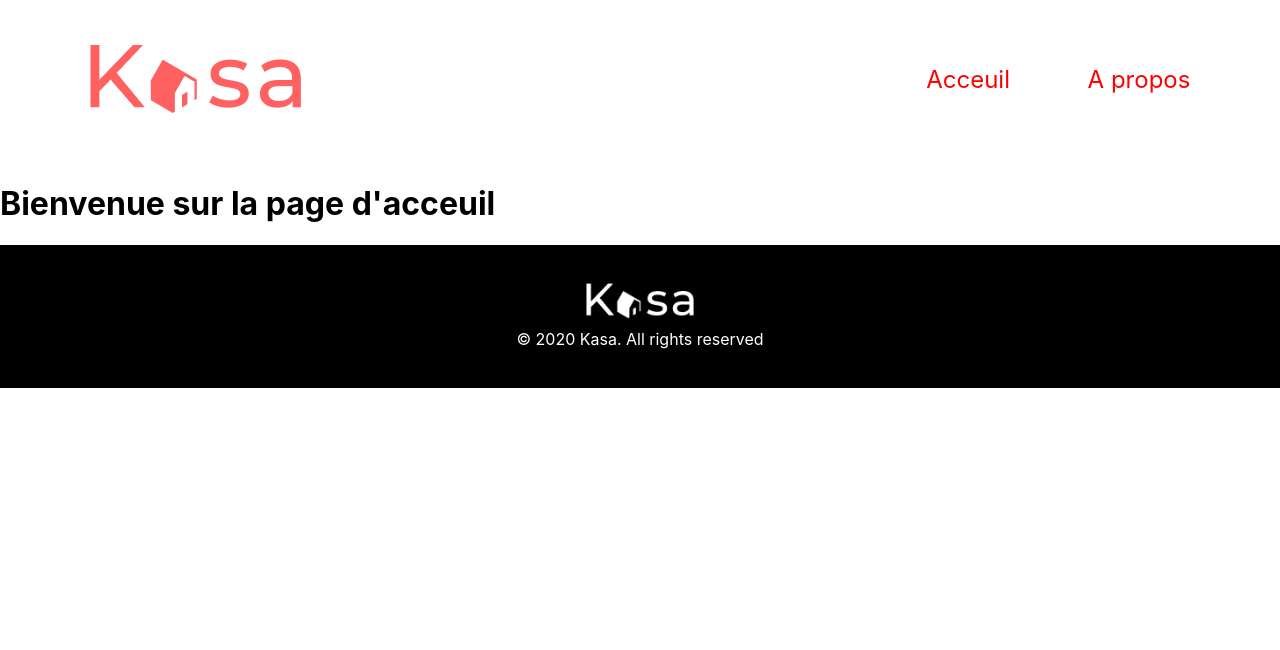
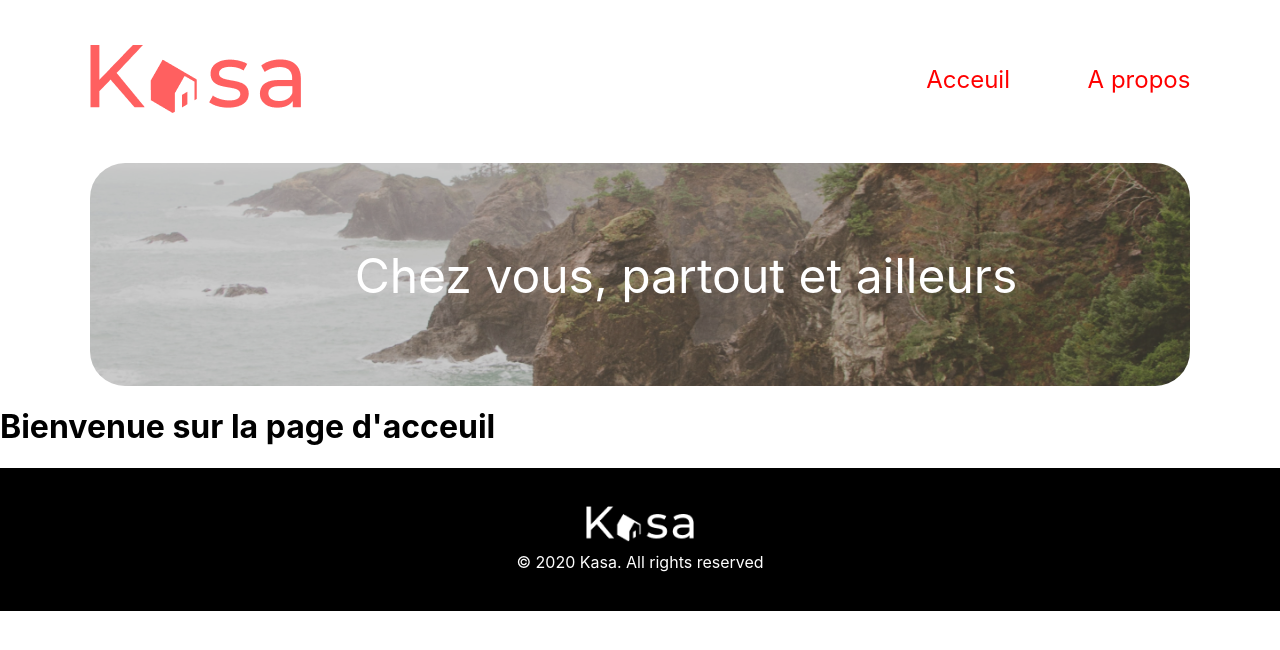
Before and after one commit to michalon-claudie/Projet_8OC, a React (Create React App) app in the folder kasa/: page / in a window 1280 px wide. Shown: the top 650 px of the page. Built offline with nearby package versions, Linux system fonts and the light colour scheme.

Commit message:
"add banner and banner.style"

```diff
--- a/kasa/src/component/Banner.jsx
+++ b/kasa/src/component/Banner.jsx
@@ -1,10 +1,13 @@
 import React from 'react'
+import "../style/components/banner.scss"
+import imgBanner from '../assets/Image source 1.png'
 
 export default function Banner()
 {
     return (
-        <div>
-            <h1>Bienvenue sur la banniere</h1>
+        <div className='Banner'>
+            <img src={imgBanner} alt='picture_banner'/>
+            <h1>Chez vous, partout et ailleurs</h1>
         </div>
     )
 }
--- a/kasa/src/component/Footer.jsx
+++ b/kasa/src/component/Footer.jsx
@@ -1,12 +1,12 @@
 import React from 'react'
 import "../style/components/footer.scss"
-import logo from '../assets/LOGO_white.png'
+import logoWhite from '../assets/LOGO_white.png'
 
 export default function Footer()
 {
     return (
         <div className='Footer'>
-            <img src={logo} alt='logo_kasa'/>
+            <img src={logoWhite} alt='logo_kasa_white'/>
             <p>© 2020 Kasa. All rights reserved</p>
         </div>
     )
--- a/kasa/src/pages/home.jsx
+++ b/kasa/src/pages/home.jsx
@@ -1,5 +1,6 @@
 import React from 'react'
 import Header from '../component/Header'
+import Banner from '../component/Banner'
 import Footer from '../component/Footer'
 
 export default function Home()
@@ -7,6 +8,7 @@ export default function Home()
     return (
         <div>
             <Header/>
+            <Banner/>
             <h1>Bienvenue sur la page d'acceuil</h1>
             <Footer/>
         </div>
--- /dev/null
+++ b/kasa/src/style/components/banner.scss
@@ -0,0 +1,20 @@
+.Banner{
+    margin: 0 7%;
+    position: relative;
+    img{
+        display:flex;
+        object-fit: cover;
+        width:100%;
+        height:223px;
+        border-radius: 35px;
+        filter: brightness(0.8);
+    }
+    h1{
+        position:absolute;
+        top:23%;
+        color:white;
+        transform: translateX(40%);
+        font-weight: 400;
+        font-size: 48px;
+    }
+}
```
Also changed, not shown: kasa/src/assets/Image source 1.png (added).
